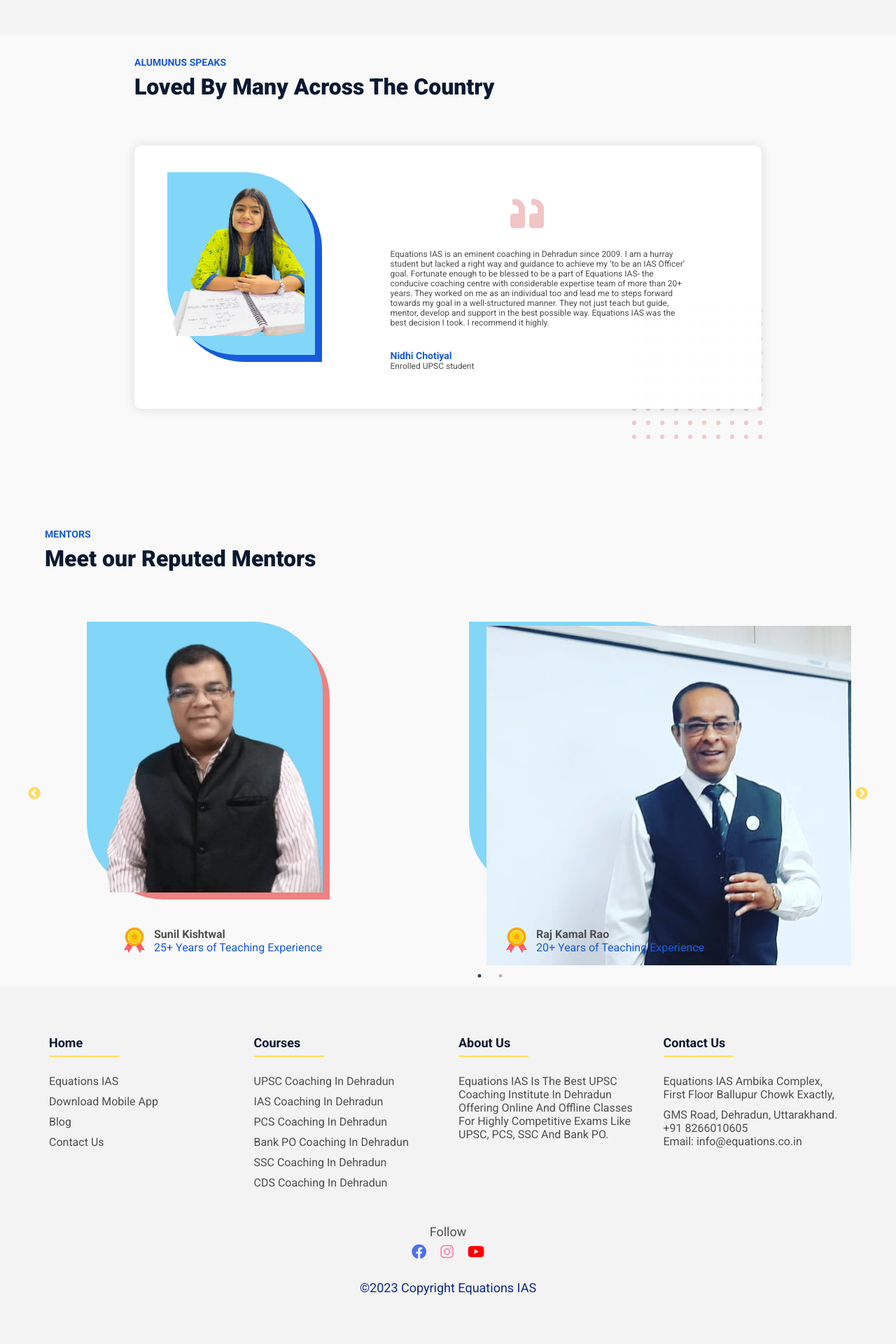
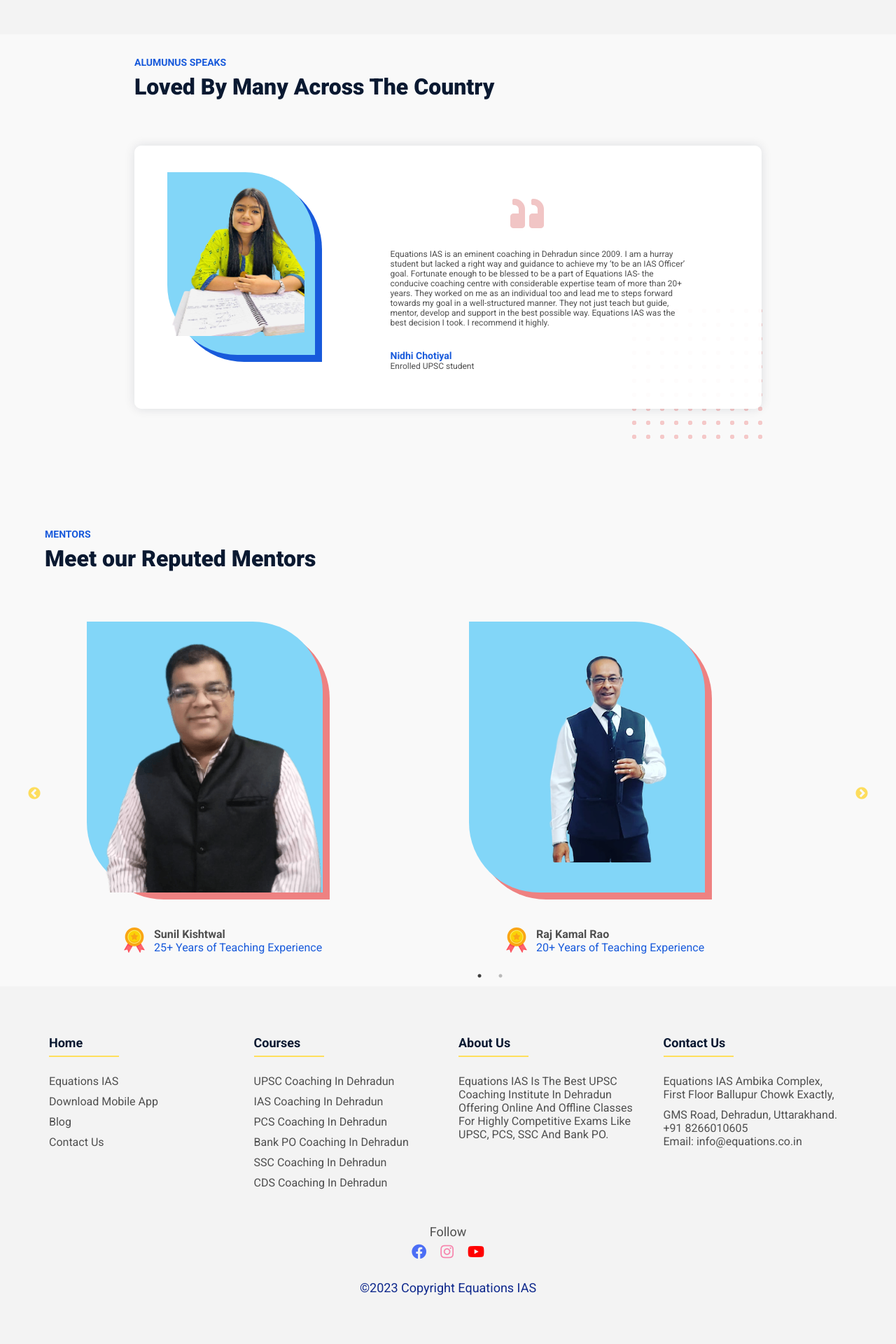
Before and after one commit to EquationsIAS/equations-website, a Jekyll site: the page built from index.html, in a window 1280 px wide. Shown: the part 3567-5487 px from the top of the page at 70% size. Built offline with Jekyll 4.4.1, drawn with Linux system fonts in a browser that asks for light colours.

Commit message:
update experiences

```diff
--- a/index.html
+++ b/index.html
@@ -419,7 +419,7 @@
                 <div class="blue-shape-mentor"></div>
                 <div class="red-shape-mentor"></div>
             </div>
-                <div class="img-m-2"><img class="im-m-2" src="./img/raj.png" alt=""></div>
+                <div class="img-m-2"><img class="im-m-2" src="./img/raj-kamal.png" alt=""></div>
 
             <div class="card mentor-card">
                 <div><img src="./img/medal 1.png" alt=""></div>
```
Also changed, not shown: img/raj-kamal.png (added), img/raj.png (deleted).
